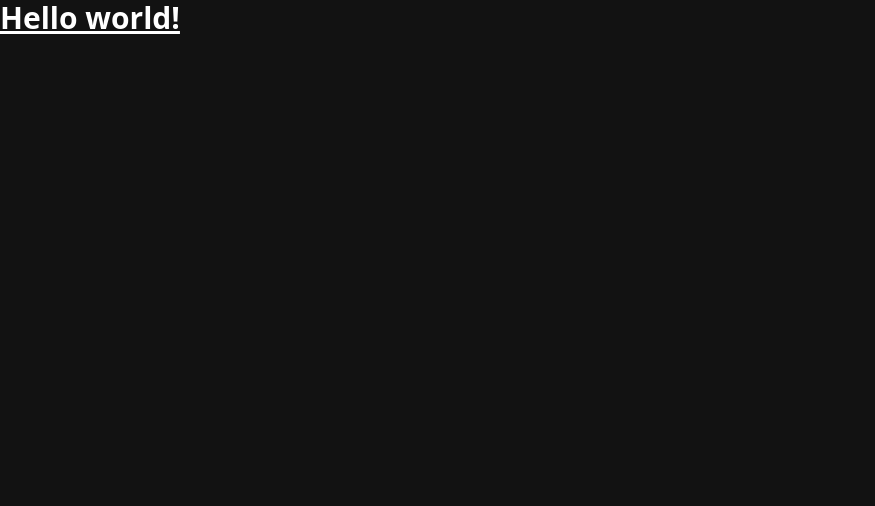
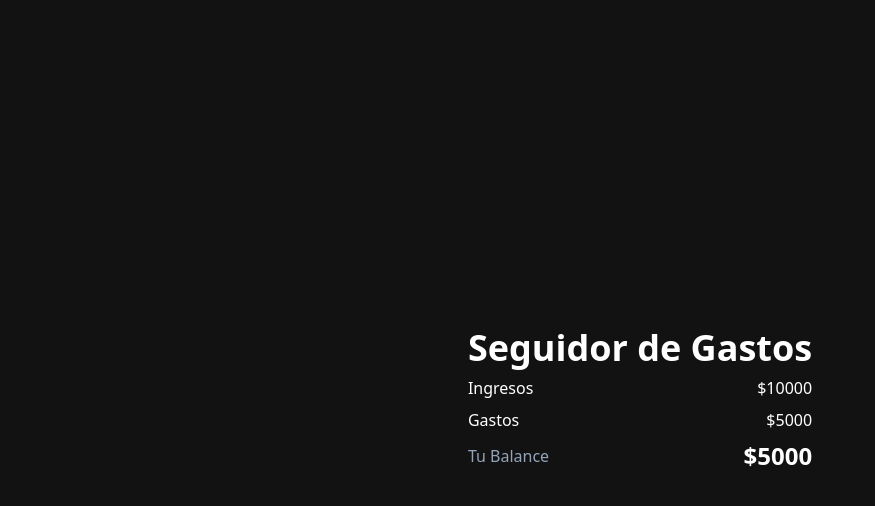
Before and after one commit to rolando22/expense-tracker, a React (Vite) app: page / in a window 1280 px wide. Shown: the top 506 px of the page, without its empty margins (0-875 px from the left). Built offline with nearby package versions, Linux system fonts and the light colour scheme.

Commit message:
[ADD] Header

```diff
--- a/src/App.css
+++ b/src/App.css
@@ -0,0 +1,13 @@
+body {
+    height: 100vh;
+    width: 100vw;
+    display: flex;
+    justify-content: center;
+    align-items: center;
+}
+
+#root {
+    height: auto;
+    display: grid;
+    gap: 8px;
+}
--- a/src/App.tsx
+++ b/src/App.tsx
@@ -1,9 +1,11 @@
+import { Header } from './components';
 import './App.css';
 
 export function App() {
     return (
         <>
-            <h1 className="text-3xl font-bold underline">Hello world!</h1>
+            <h2 className='text-4xl font-bold text-center'>Seguidor de Gastos</h2>
+            <Header />
         </>
     );
 }
--- /dev/null
+++ b/src/components/Header/index.tsx
@@ -0,0 +1,18 @@
+export function Header() {
+    return (
+        <header className='grid gap-2'>
+            <section className=' flex justify-between items-center'>
+                <h4>Ingresos</h4>
+                <p>$10000</p>
+            </section>
+            <section className=' flex justify-between items-center'>
+                <h4>Gastos</h4>
+                <p>$5000</p>
+            </section>
+            <section className=' flex justify-between items-center'>
+                <h4 className='text-slate-400'>Tu Balance</h4>
+                <h1 className='text-2xl font-bold'>$5000</h1>
+            </section>
+        </header>
+    );
+}
--- /dev/null
+++ b/src/components/index.ts
@@ -0,0 +1 @@
+export { Header } from './Header';
```
